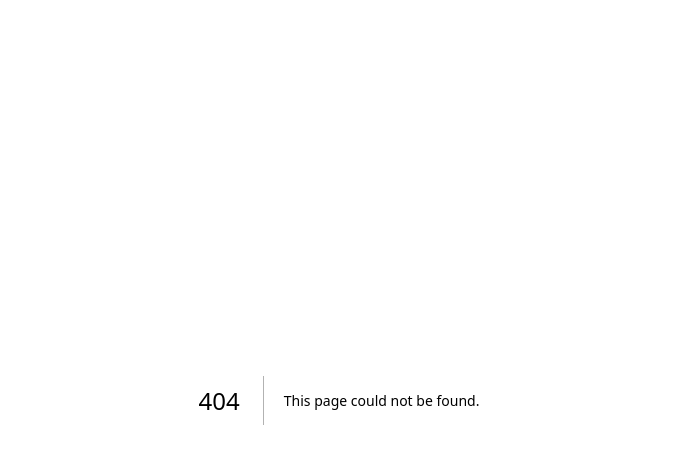
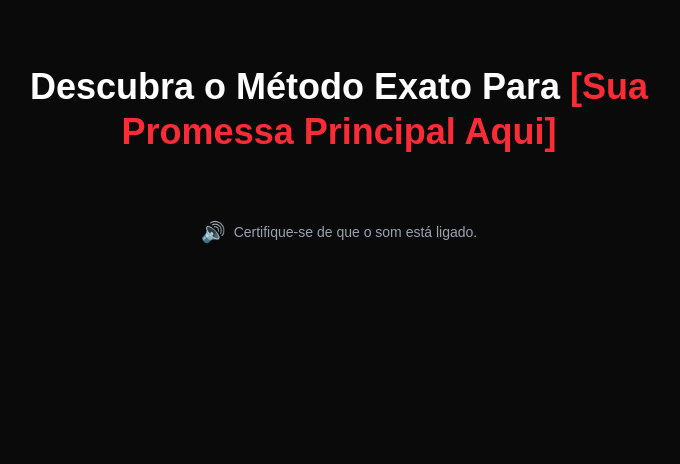
Before and after one commit to OFiscarelli/bodyupsite, a Next.js app: page /vsl in a window 1280 px wide. Before the commit this address had no page. Shown: the top 464 px of the page, without its empty margins (301-981 px from the left). Built offline with nearby package versions, Linux system fonts and the light colour scheme.

Commit message:
feat: cria pagina da VSL com player do VTurb

```diff
--- /dev/null
+++ b/app/vsl/page.tsx
@@ -0,0 +1,37 @@
+import Script from 'next/script'
+
+export default function VSLPage() {
+  return (
+    <main className="min-h-screen bg-[#0a0a0a] text-white flex flex-col items-center pt-16 px-4">
+      <div className="w-full max-w-4xl mx-auto flex flex-col items-center">
+
+        {/* Espaço para a sua Headline (Gancho Principal) */}
+        <h1 className="text-2xl md:text-4xl font-bold text-center mb-8 max-w-3xl leading-tight">
+          Descubra o Método Exato Para <span className="text-red-500">[Sua Promessa Principal Aqui]</span>
+        </h1>
+
+        {/*
+          Container do Player VTurb
+          Usamos dangerouslySetInnerHTML para o Next.js/TypeScript não bloquear a tag customizada da VTurb na Vercel
+        */}
+        <div
+          className="w-full flex justify-center mb-8"
+          dangerouslySetInnerHTML={{
+            __html: `<vturb-smartplayer id="vid-69f7e2d8fe543f779058c0d8" style="display: block; margin: 0 auto; width: 100%; max-width: 400px;"></vturb-smartplayer>`
+          }}
+        />
+
+        {/* Aviso de Som (Muito usado em VSLs para aumentar retenção inicial) */}
+        <p className="text-sm text-gray-400 flex items-center gap-2">
+          <span className="text-xl">🔊</span> Certifique-se de que o som está ligado.
+        </p>
+      </div>
+
+      {/* Script Otimizado do VTurb */}
+      <Script
+        src="https://scripts.converteai.net/7a2a39f0-0350-4751-89cf-1e4627d2caab/players/69f7e2d8fe543f779058c0d8/v4/player.js"
+        strategy="afterInteractive"
+      />
+    </main>
+  )
+}
```
